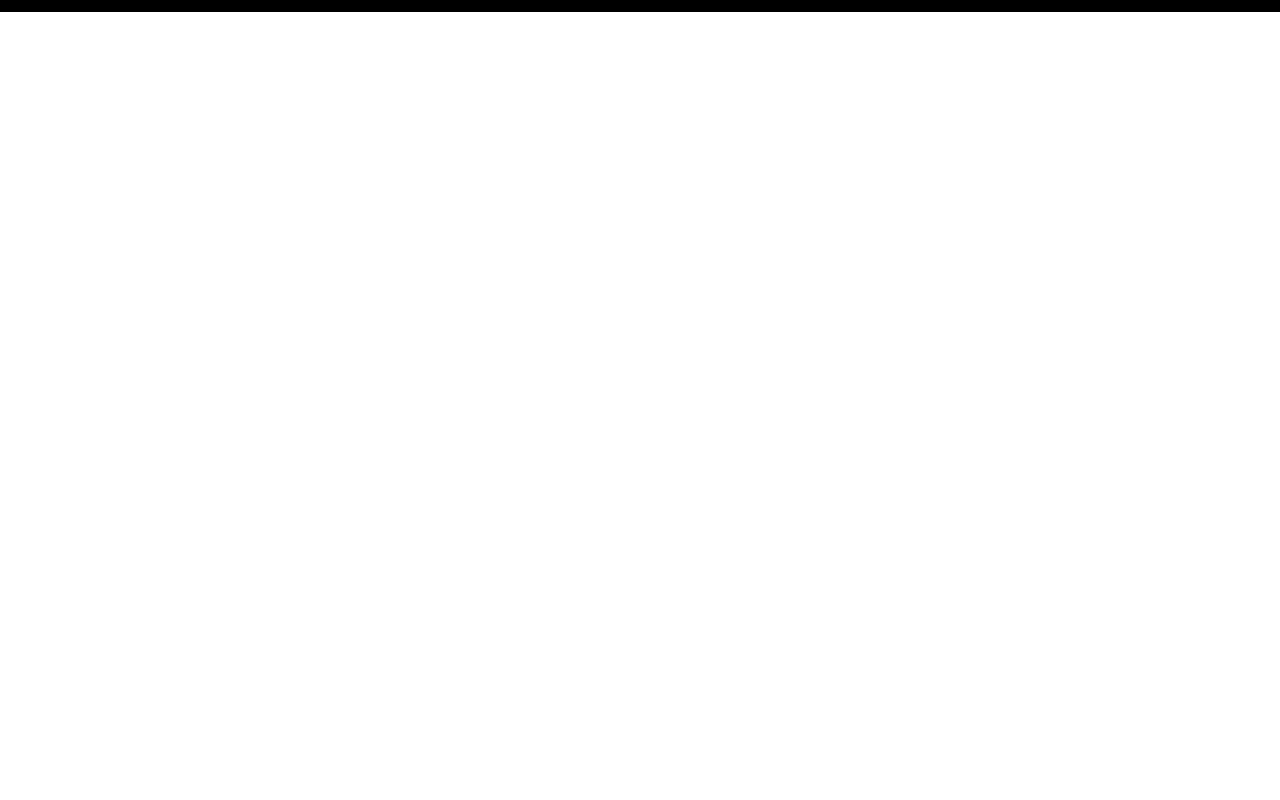
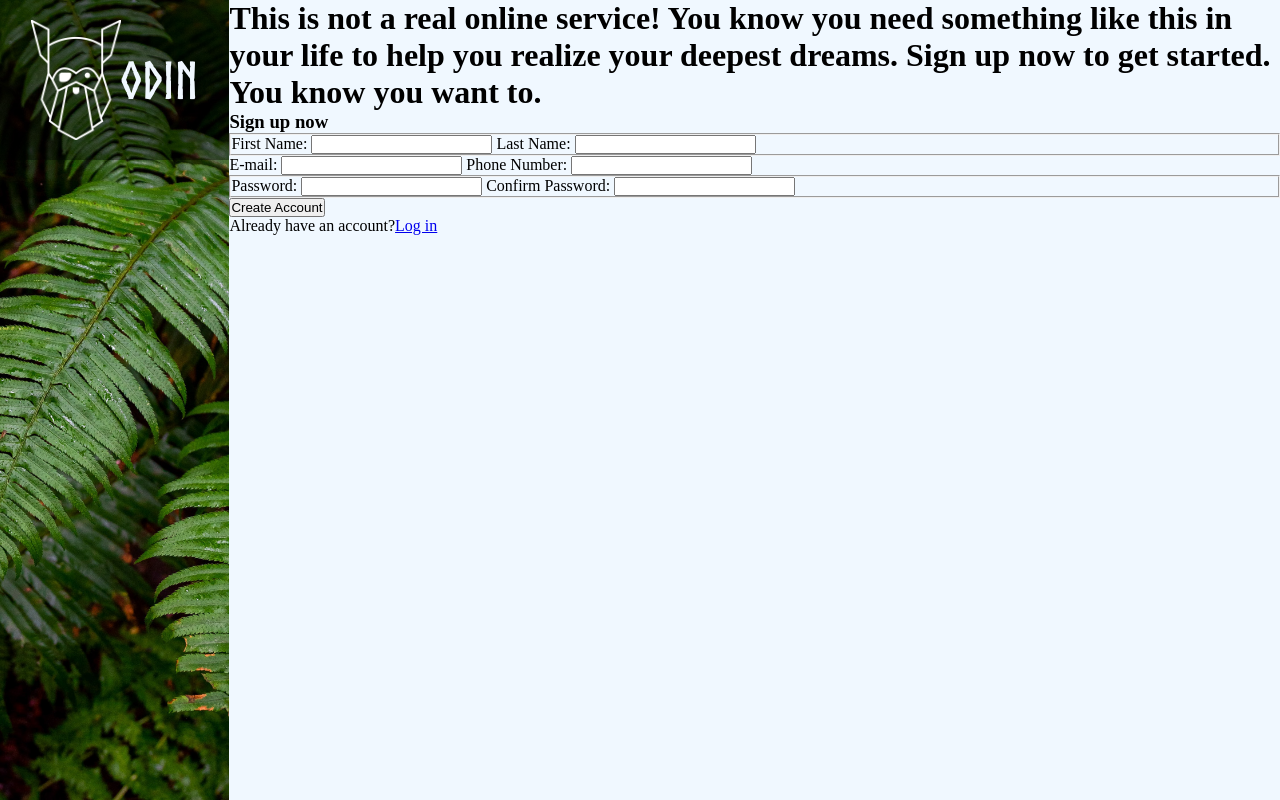
Before and after one commit to Xentatonix/odin-sign-up, a plain HTML site: page index.html in a window 1280 px wide. Drawn offline with Linux system fonts and the light colour scheme.

Commit message:
commit remaining

```diff
--- a/index.html
+++ b/index.html
@@ -9,12 +9,47 @@
 </head>
 <body>
     <div class="sidebar">
-        <div class="banner"></div>
+        <div class="banner">
+            <img src="images/odin-lined.png" alt="ODIN">
+            <h1 class="title">ODIN</h1>
+        </div>
     </div>
     <div class="main">
-        <div class="heading"></div>
-        <div class="sign-up"></div>
-        <div class="footer"></div>
+        <div class="heading">
+            <h1>This is not a real online service! You know you need something like this in your life to help you realize your deepest dreams. Sign up now to get started.</h1>
+            <h1>You know you want to.</h1>
+        </div>
+        <div class="sign-up">
+            <h3>Sign up now</h3>
+            <form action="#" method="post">
+                <fieldset>
+                    <label for="first_name">First Name:</label>
+                    <input type="text" id="first_name" name=first_name minlength="3">
+                    <label for="last_name">Last Name:</label>
+                    <input type="text" id="last_name" name="last_name">
+                </fieldset>
+
+                <label for="email">E-mail:</label>
+                <input type="email" id="email" name="email">
+
+                <label for="tel">Phone Number:</label>
+                <input type="tel" id="tel" name="tel">
+
+                <fieldset>
+                    <label for="password">Password:</label>
+                    <input type="password" id="password" name="password">
+                    <label for="confirmPassword">Confirm Password:</label>
+                    <input type="confirmPassword" id="confirmPassword" name="confirmPassword">
+                </fieldset>
+
+            </form>
+        </div>
+        <div class="footer">
+            <button class="createAccBtn">
+                Create Account
+            </button>
+            <p>Already have an account?<a href="#">Log in</a></p>
+        </div>
     </div>
 </body>
 </html>
--- a/style.css
+++ b/style.css
@@ -1,3 +1,8 @@
+@font-face {
+    font-family: "Norse-Bold";
+    src: url("fonts/Norse-Bold.otf");
+}
+
 * {
     padding: 0;
     margin: 0;
@@ -5,6 +10,43 @@
     box-sizing: border-box;
 }
 
-div {
-    border: 1px solid black;
+body {
+    display: flex;
 }
+
+.sidebar {
+    background-image: url("images/unsplash-leaf.jpeg");
+    height: 100vh;
+    width: 35vw;
+
+    background-position-x: center;
+    background-size: cover;
+}
+
+.banner {
+    display: flex;
+    flex-wrap: wrap;
+
+    justify-content: center;
+    align-items: center;
+
+    background-color: rgba(0, 0, 0, 0.4);
+    padding: 20px;
+}
+
+.banner img {
+    width: 7vw;
+    height: auto;
+}
+
+.title {
+    font-size: 4vw;
+    font-family:'Norse-Bold', Courier, monospace;
+
+    color: aliceblue;
+    align-self: center;
+}
+
+.main {
+    background-color: aliceblue;
+}
```
Also changed, not shown: fonts/Norse-Bold.otf (added), images/odin-lined.png (added).
